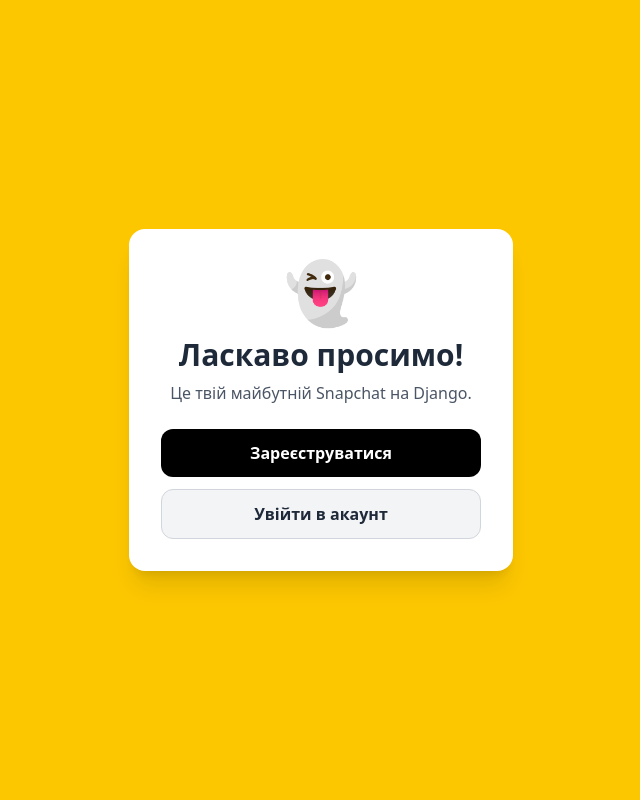
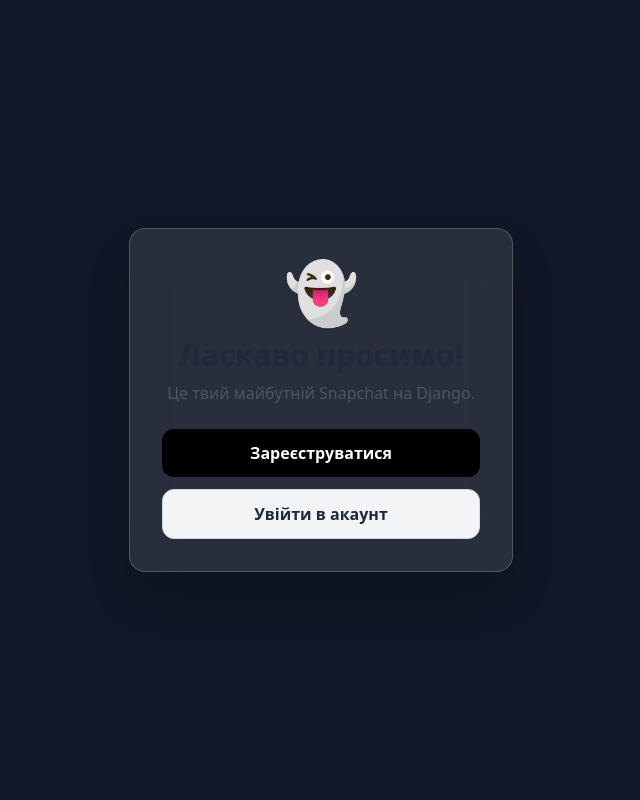
Before and after one commit to zmyslyiyurii-commits/Project_Social_network-, a Django app: page / in a window 1280 px wide. Shown: the whole page, without its empty margins (319-959 px from the left). Run offline with Django 5.2, Linux system fonts and the light colour scheme.

Commit message:
Додавання стилю на сторінку home

```diff
--- a/config/settings.py
+++ b/config/settings.py
@@ -119,7 +119,7 @@ USE_TZ = True
 STATIC_URL = 'static/'
 
 STATICFILES_DIRS = [
-    BASE_DIR / "static",
+    BASE_DIR / "home" / "static",
 ]
 
 # Default primary key field type
--- /dev/null
+++ b/home/static/aurora.css
@@ -0,0 +1,15 @@
+.aurora-container {
+    width: 100%;
+    height: 100%;
+    position: absolute;
+    top: 0;
+    left: 0;
+    z-index: 0;
+    pointer-events: none;
+}
+
+.aurora-container canvas {
+    display: block;
+    width: 100%;
+    height: 100%;
+}
--- /dev/null
+++ b/home/static/aurora.js
@@ -0,0 +1,136 @@
+import { Renderer, Program, Mesh, Color, Triangle } from 'https://cdn.jsdelivr.net/npm/ogl@1.0.11/+esm';
+
+const VERT = `#version 300 es
+in vec2 position;
+void main() {
+    gl_Position = vec4(position, 0.0, 1.0);
+}`;
+
+const FRAG = `#version 300 es
+precision highp float;
+uniform float uTime;
+uniform float uAmplitude;
+uniform vec3 uColorStops[3];
+uniform vec2 uResolution;
+uniform float uBlend;
+out vec4 fragColor;
+
+vec3 permute(vec3 x) { return mod(((x * 34.0) + 1.0) * x, 289.0); }
+float snoise(vec2 v){
+    const vec4 C = vec4(0.211324865405187, 0.366025403784439, -0.577350269189626, 0.024390243902439);
+    vec2 i  = floor(v + dot(v, C.yy));
+    vec2 x0 = v - i + dot(i, C.xx);
+    vec2 i1 = (x0.x > x0.y) ? vec2(1.0, 0.0) : vec2(0.0, 1.0);
+    vec4 x12 = x0.xyxy + C.xxzz; x12.xy -= i1; i = mod(i, 289.0);
+    vec3 p = permute(permute(i.y + vec3(0.0, i1.y, 1.0)) + i.x + vec3(0.0, i1.x, 1.0));
+    vec3 m = max(0.5 - vec3(dot(x0, x0), dot(x12.xy, x12.xy), dot(x12.zw, x12.zw)), 0.0);
+    m = m * m; m = m * m;
+    vec3 x = 2.0 * fract(p * C.www) - 1.0; vec3 h = abs(x) - 0.5; vec3 ox = floor(x + 0.5); vec3 a0 = x - ox;
+    m *= 1.79284291400159 - 0.85373472095314 * (a0*a0 + h*h);
+    vec3 g; g.x = a0.x * x0.x + h.x * x0.y; g.yz = a0.yz * x12.xz + h.yz * x12.yw;
+    return 130.0 * dot(m, g);
+}
+
+struct ColorStop { vec3 color; float position; };
+#define COLOR_RAMP(colors, factor, finalColor) { \
+    int index = 0; \
+    for (int i = 0; i < 2; i++) { \
+       ColorStop currentColor = colors[i]; \
+       bool isInBetween = currentColor.position <= factor; \
+       index = int(mix(float(index), float(i), float(isInBetween))); \
+    } \
+    ColorStop currentColor = colors[index]; \
+    ColorStop nextColor = colors[index + 1]; \
+    float range = nextColor.position - currentColor.position; \
+    float lerpFactor = (factor - currentColor.position) / range; \
+    finalColor = mix(currentColor.color, nextColor.color, lerpFactor); \
+}
+
+void main() {
+    vec2 uv = gl_FragCoord.xy / uResolution;
+    ColorStop colors[3];
+    colors[0] = ColorStop(uColorStops[0], 0.0);
+    colors[1] = ColorStop(uColorStops[1], 0.5);
+    colors[2] = ColorStop(uColorStops[2], 1.0);
+    vec3 rampColor;
+    COLOR_RAMP(colors, uv.x, rampColor);
+    float height = snoise(vec2(uv.x * 2.0 + uTime * 0.1, uTime * 0.25)) * 0.5 * uAmplitude;
+    height = exp(height);
+    height = (uv.y * 2.0 - height + 0.2);
+    float intensity = 0.6 * height;
+    float midPoint = 0.20;
+    float auroraAlpha = smoothstep(midPoint - uBlend * 0.5, midPoint + uBlend * 0.5, intensity);
+    vec3 auroraColor = intensity * rampColor;
+    fragColor = vec4(auroraColor * auroraAlpha, auroraAlpha);
+}
+`;
+
+export function initAurora(elementId, config = {}) {
+    const ctn = document.getElementById(elementId);
+    if (!ctn) return null;
+
+    const options = {
+        colorStops: ["#EAB308", "#EAB308", "#EAB308"],
+        amplitude: 1.0,
+        blend: 0.5,
+        speed: 0.5,
+        ...config
+    };
+
+    const renderer = new Renderer({ alpha: true, premultipliedAlpha: true, antialias: true });
+    const gl = renderer.gl;
+    gl.clearColor(0, 0, 0, 0);
+    gl.enable(gl.BLEND);
+    gl.blendFunc(gl.ONE, gl.ONE_MINUS_SRC_ALPHA);
+    gl.canvas.style.backgroundColor = 'transparent';
+
+    let program;
+
+    function resize() {
+        const width = ctn.offsetWidth;
+        const height = ctn.offsetHeight;
+        renderer.setSize(width, height);
+        if (program) program.uniforms.uResolution.value = [width, height];
+    }
+    window.addEventListener('resize', resize);
+
+    const geometry = new Triangle(gl);
+    if (geometry.attributes.uv) delete geometry.attributes.uv;
+
+    const colorStopsArray = options.colorStops.map(hex => {
+        const c = new Color(hex);
+        return [c.r, c.g, c.b];
+    });
+
+    program = new Program(gl, {
+        vertex: VERT,
+        fragment: FRAG,
+        uniforms: {
+            uTime: { value: 0 },
+            uAmplitude: { value: options.amplitude },
+            uColorStops: { value: colorStopsArray },
+            uResolution: { value: [ctn.offsetWidth, ctn.offsetHeight] },
+            uBlend: { value: options.blend }
+        }
+    });
+
+    const mesh = new Mesh(gl, { geometry, program });
+    ctn.appendChild(gl.canvas);
+
+    let animationFrameId;
+    function update(t) {
+        animationFrameId = requestAnimationFrame(update);
+        program.uniforms.uTime.value = t * 0.01 * options.speed * 0.1;
+        renderer.render({ scene: mesh });
+    }
+    animationFrameId = requestAnimationFrame(update);
+    resize();
+
+    // Повертаємо функцію очищення (як було в useEffect), про всяк випадок
+    return () => {
+        cancelAnimationFrame(animationFrameId);
+        window.removeEventListener('resize', resize);
+        if (gl.canvas.parentNode === ctn) ctn.removeChild(gl.canvas);
+        gl.getExtension('WEBGL_lose_context')?.loseContext();
+    };
+}
--- a/home/templates/home.html
+++ b/home/templates/home.html
@@ -5,25 +5,32 @@
     <meta name="viewport" content="width=device-width, initial-scale=1.0">
     <title>Snapchat Clone - Головна</title>
     <script src="https://cdn.jsdelivr.net/npm/@tailwindcss/browser@4"></script>
+    <link rel="stylesheet" href="/static/aurora.css">
 </head>
-<body class="bg-yellow-400 min-h-screen flex flex-col items-center justify-center font-sans">
-
-    <div class="bg-white p-8 rounded-2xl shadow-xl text-center max-w-sm w-full mx-4">
+<body class="bg-[#101726] min-h-screen flex flex-col items-center justify-center font-sans relative overflow-hidden">
+    <div id="aurora-bg" class="aurora-container"></div>
+    <div class="bg-white/10 backdrop-blur-xl border border-white/20 p-8 rounded-2xl shadow-2xl text-center max-w-sm w-full mx-4 z-10 relative">
         <div class="text-6xl mb-4">👻</div>
-
         <h1 class="text-3xl font-extrabold text-gray-800 mb-2">Ласкаво просимо!</h1>
-        <p class="text-gray-600 mb-6">Це твій майбутній Snapchat на Django.</p>
-
+        <p class="text-gray-600 mb-6">Це твий майбутній Snapchat на Django.</p>
         <div class="space-y-3">
             <a href="{% url 'register' %}" class="block w-full bg-black text-white font-bold py-3 px-4 rounded-xl hover:bg-gray-800 transition text-center no-underline">
                 Зареєструватися
             </a>
-
             <a href="{% url 'login' %}" class="block w-full bg-gray-100 text-gray-800 font-bold py-3 px-4 rounded-xl hover:bg-gray-200 transition text-center no-underline border border-gray-300">
                 Увійти в акаунт
             </a>
         </div>
     </div>
-
+    <script type="module">
+        import { initAurora } from '/static/aurora.js';
+        // Запуск ефекту для блоку з id="aurora-bg"
+        initAurora('aurora-bg', {
+            colorStops: ["#8B6F01", "#EAB308", "#8B6F01"],
+            amplitude: 1.0,
+            blend: 0.5,
+            speed: 0.5
+        });
+    </script>
 </body>
 </html>
```
Also changed, not shown: db.sqlite3.
